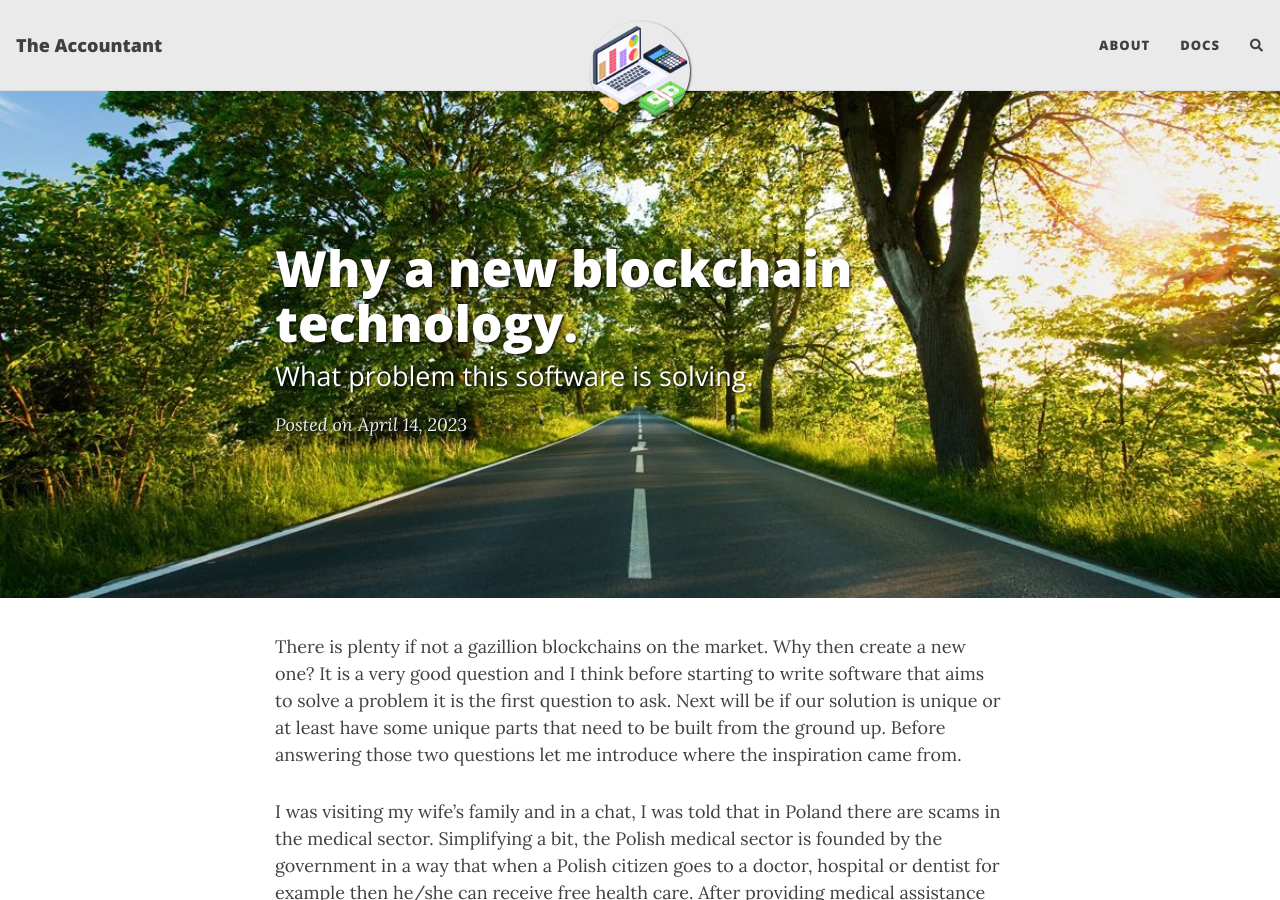
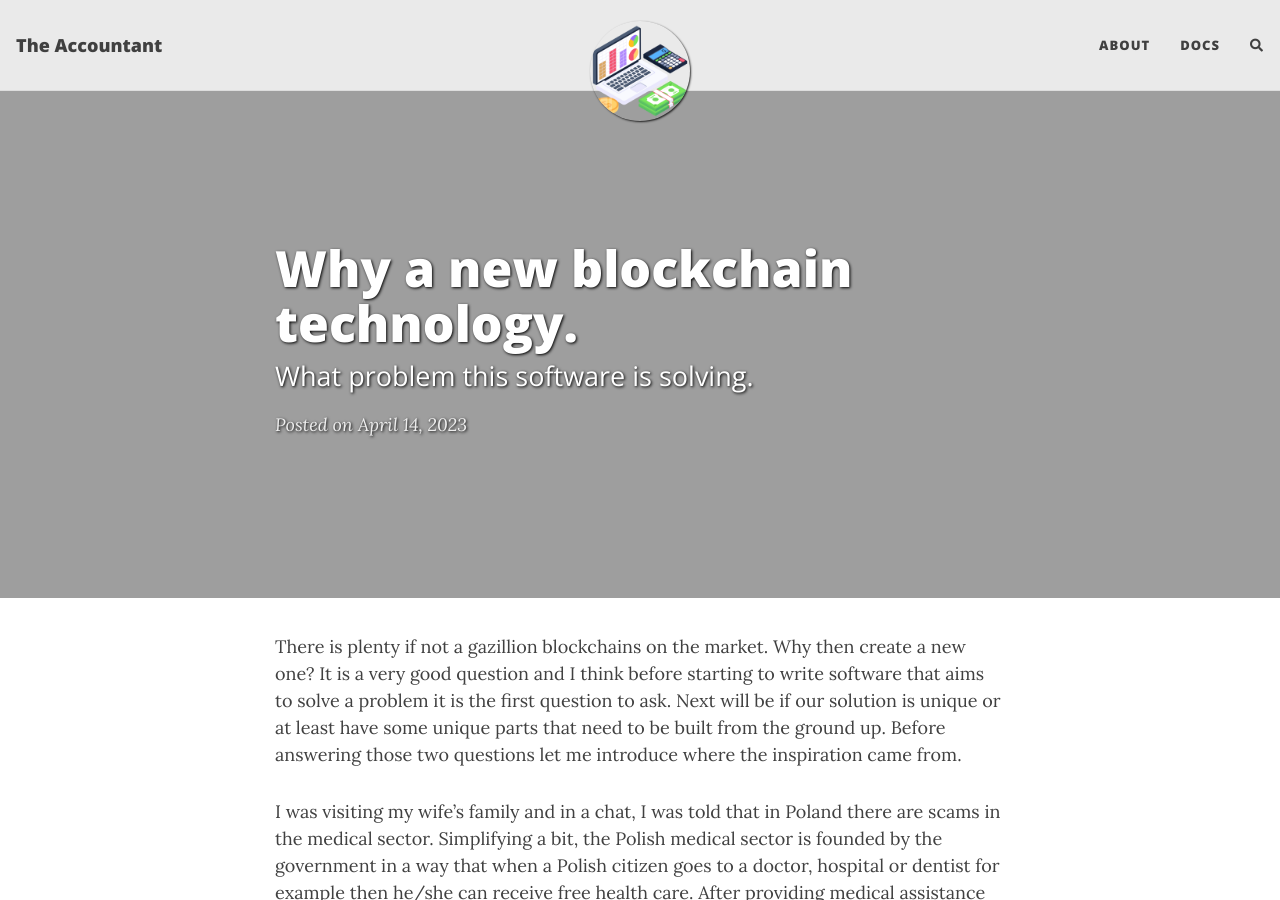
Before and after one commit to TheBlueDotGame/The-Accountant, a Jekyll site: the page built from docs/_posts/2023-04-14-wy-the-accountant.md, in a window 1280 px wide and 900 px high. Built offline with Jekyll 4.4.1, drawn with Linux system fonts in a browser that asks for light colours; nearby versions of some CDN libraries; comment, search, counter and statistics services are not loaded.

Commit message:
Update photo

```diff
--- a/docs/_posts/2023-04-14-wy-the-accountant.md
+++ b/docs/_posts/2023-04-14-wy-the-accountant.md
@@ -2,7 +2,7 @@
 layout: post
 title: Why a new blockchain technology.
 subtitle: What problem this software is solving.
-cover-img: /assets/img/path.jpg
+cover-img: /assets/img/14_04_20.png
 thumbnail-img: /assets/img/blockchain_block.png
 share-img: /assets/img/14_04_20.png
 tags: [software, motives, description, explonations]
```
